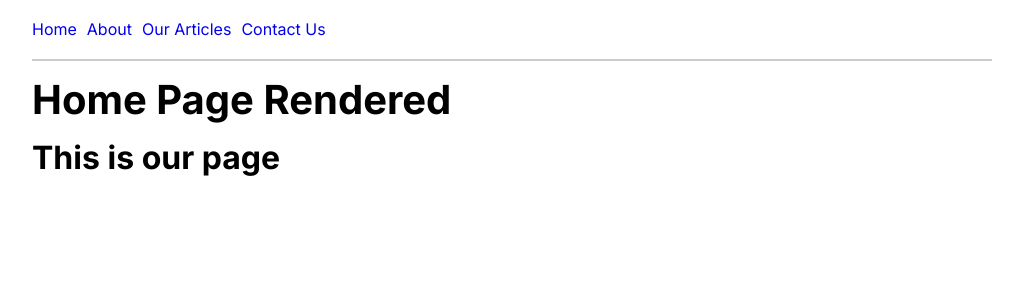
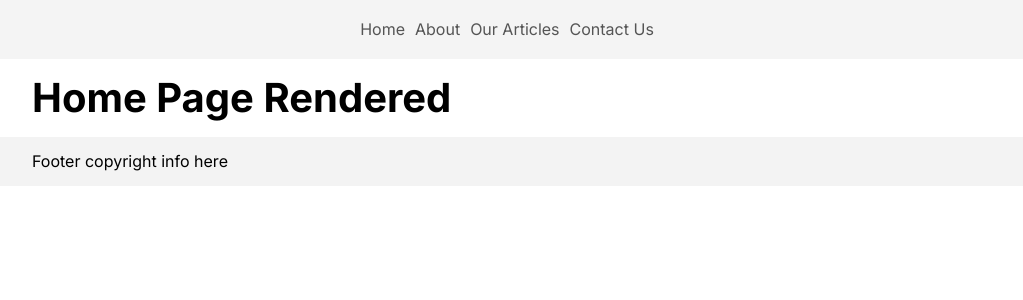
Before and after one commit to arbiasgjoshi/new-react-app, a React (Create React App) app: page / in a window 1280 px wide. Shown: the top 300 px of the page, without its empty margins (128-1151 px from the left). Built offline with nearby package versions, Linux system fonts and the light colour scheme.

Commit message:
integration of css modules

```diff
--- a/package.json
+++ b/package.json
@@ -10,6 +10,7 @@
     "react-dom": "^18.1.0",
     "react-router-dom": "^6.3.0",
     "react-scripts": "5.0.1",
+    "sass": "^1.53.0",
     "swr": "^1.3.0",
     "web-vitals": "^2.1.4"
   },
--- a/src/App.css
+++ b/src/App.css
@@ -1,44 +1,20 @@
 .container {
   max-width: 960px;
   margin: 0 auto;
-}
-
-header {
-  border-bottom: 2px solid #ccc;
-}
-
-nav ul{
-  display: flex;
-  flex-direction: row;
-  list-style: none;
-  margin: 0;
-  padding-left: 0;
-}
-
-nav ul li {
-  margin-right: 10px;
-}
-
-nav ul li a {
-  text-decoration: none;
-}
-
-header {
-  padding: 2rem 0;
 }
 
 .mainWrapper {
   padding: 1.5rem 0;
 }
 
+.mainWrapper h1 {
+  margin: 0;
+}
+
 h1.pageTitle {
   margin-bottom: 1.5rem;
   font-size: 3.5rem;
   line-height: 4rem;
-}
-
-.mainWrapper h1 {
-  margin: 0;
 }
 
 .postsWrapper {
--- a/src/App.js
+++ b/src/App.js
@@ -3,15 +3,14 @@ import "./App.css";
 import About from "./pages/about";
 import PostsPage from "./pages/posts";
 import Home from "./pages/home";
-import HeaderComponent from "./components/header";
-import FooterComponent from "./components/footer";
+import HeaderComponent from "./components/molecules/header";
+import FooterComponent from "./components/molecules/footer";
 import { Routes, Route } from "react-router-dom";
 import ContactPage from "./pages/contact";
 
 const App = () => {
   return (
     <>
-      <div className="container">
       <HeaderComponent />
       <Routes>
         <Route path="/" element={<Home />} />
@@ -20,7 +19,6 @@ const App = () => {
         <Route path="/contact" element={<ContactPage />} />
       </Routes>
       <FooterComponent />
-      </div>
     </>
   );
 };
--- a/src/components/footer/index.js
+++ /dev/null
@@ -1,9 +0,0 @@
-const FooterComponent = () => {
-  return (
-    <div>
-        <h3>This is our page</h3>
-    </div>
-  )
-}
-
-export default FooterComponent
--- /dev/null
+++ b/src/components/molecules/footer/footer.module.scss
@@ -0,0 +1,8 @@
+.footerWrapper {
+    position: sticky;
+    bottom: 0;
+    left: 0;
+    width: 100%;
+    background-color: #f3f3f3;
+    padding: 1.5rem 0;
+}
--- /dev/null
+++ b/src/components/molecules/footer/index.js
@@ -0,0 +1,14 @@
+
+import styles from './footer.module.scss';
+
+const FooterComponent = () => {
+  return (
+    <footer className={styles.footerWrapper}>
+      <div className="container">
+        <p>Footer copyright info here</p>
+      </div>
+    </footer>
+  );
+};
+
+export default FooterComponent;
--- /dev/null
+++ b/src/components/molecules/header/header.module.scss
@@ -0,0 +1,34 @@
+.headerWrapper {
+  background-color: #f4f4f4;
+  position: sticky;
+  top: 0;
+  left: 0;
+  padding: 2rem 0;
+
+  nav {
+    display: flex;
+    flex-direction: row;
+    justify-content: center;
+
+    ul {
+      display: flex;
+      flex-direction: row;
+      list-style: none;
+      margin: 0;
+      padding-left: 0;
+
+      li {
+        margin-right: 10px;
+
+        a {
+          color: rgb(85, 85, 85);
+          text-decoration: none;
+
+          &:hover {
+            color: #000;
+          }
+        }
+      }
+    }
+  }
+}
--- a/src/components/header/index.js
+++ b/src/components/molecules/header/index.js
@@ -1,11 +1,12 @@
 // import React from 'react';
 
 import { Link } from "react-router-dom";
+import styles from './header.module.scss'
 
 const HeaderComponent = () => {
   return (
-    <header>
-      <nav>
+    <header className={styles.headerWrapper}>
+      <nav className="container">
         <ul>
           <li>
             <Link to="/">Home</Link>
--- a/src/pages/home/index.js
+++ b/src/pages/home/index.js
@@ -1,9 +1,13 @@
 import React from "react";
+
+import styles from '../../styles/main.module.scss';
 
 const Homepage = () => {
   return (
-    <div className="mainWrapper">
-      <h1>Home Page Rendered</h1>
+    <div className={styles.mainWrapper}>
+      <div className="container">
+        <h1>Home Page Rendered</h1>
+      </div>
     </div>
   );
 };
--- /dev/null
+++ b/src/styles/main.module.scss
@@ -0,0 +1,3 @@
+.mainWrapper {
+  padding: 1.5rem 0;
+}
```
Also changed, not shown: src/components/atoms/title/index.js (added), 1 other file (tests, documents, lock files or other folders). Lines whose indentation alone changed are shown as unchanged.
